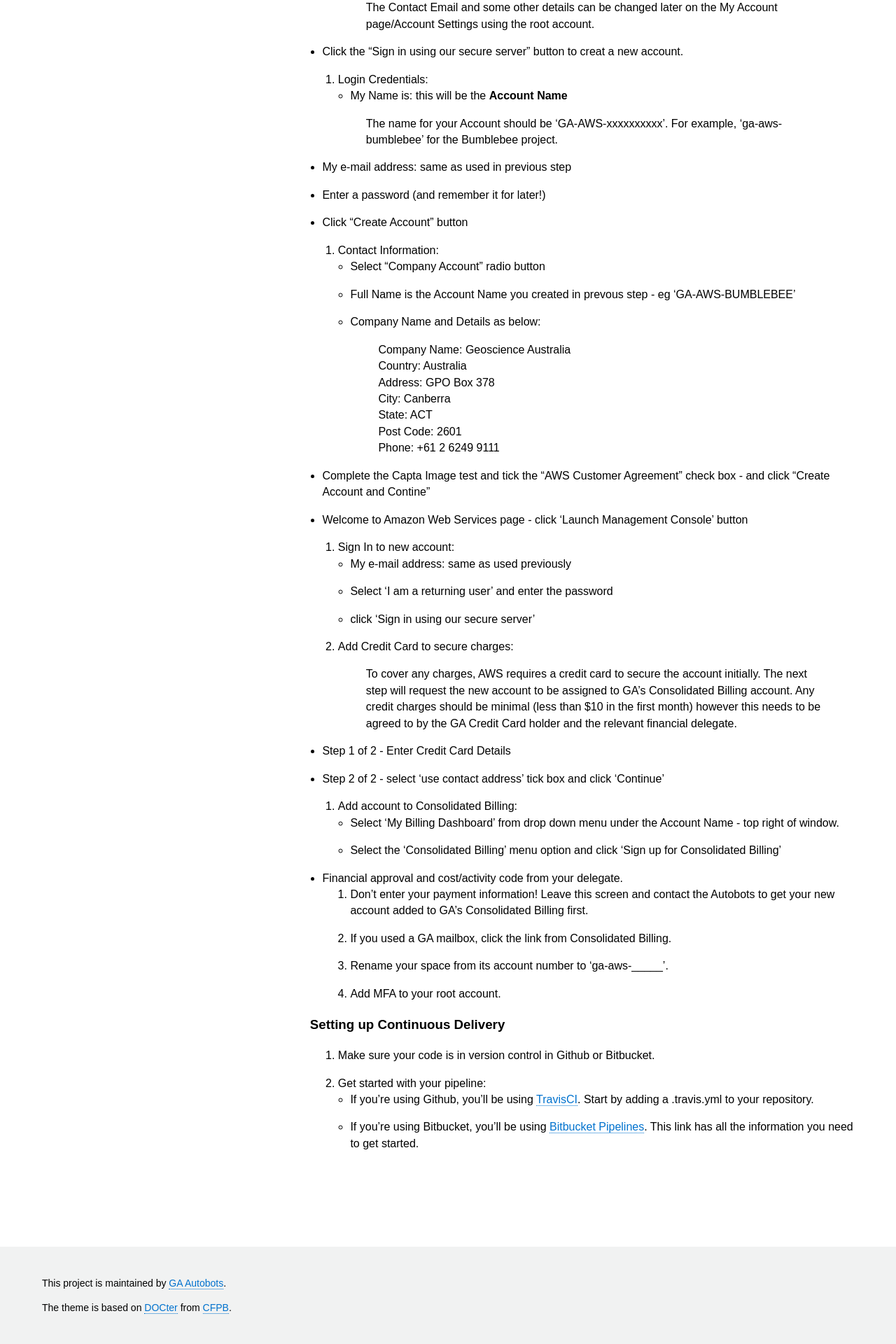
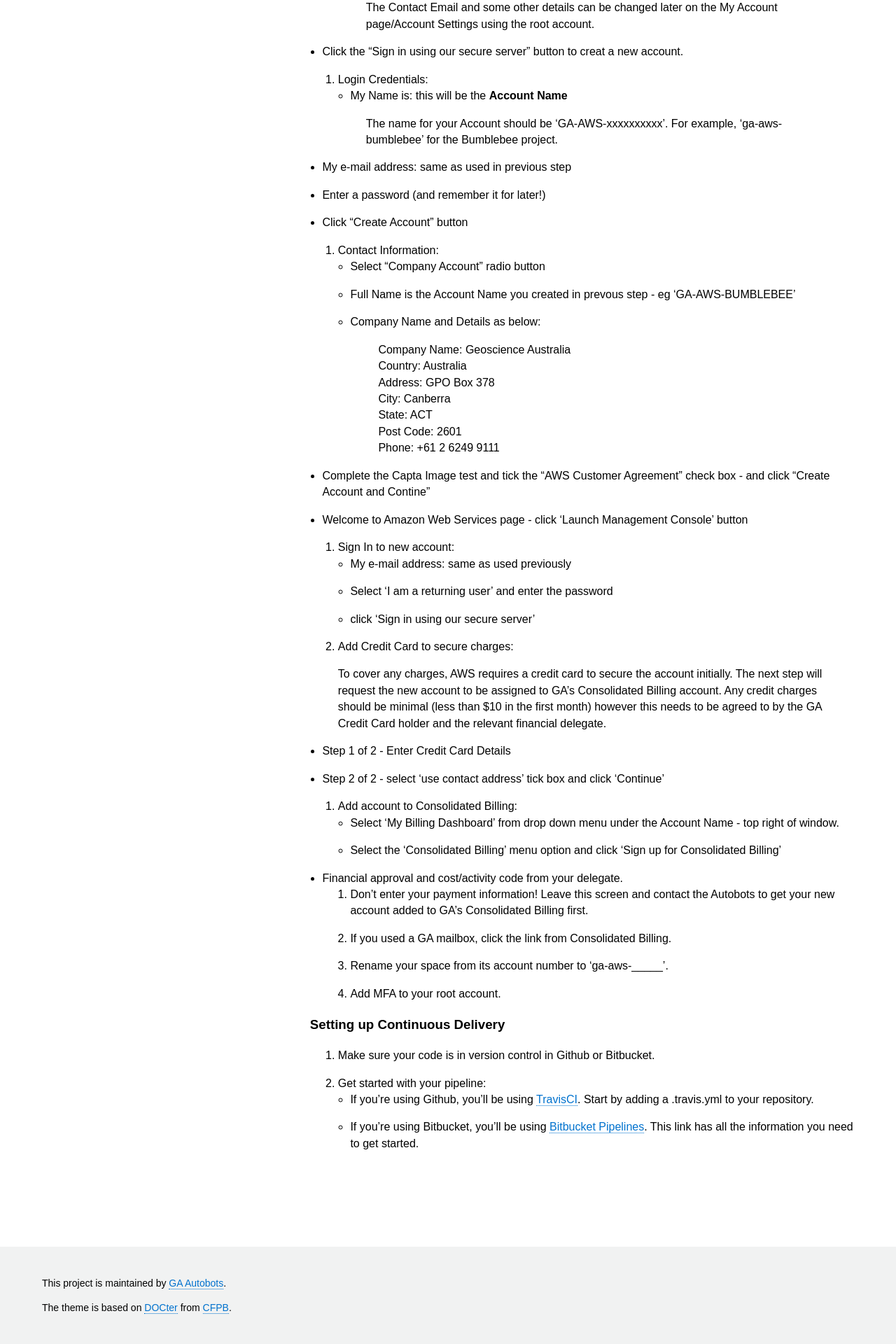
Before and after one commit to GeoscienceAustralia/cloud, a Jekyll site: the page built from docs/_pages/setting_up_index.md, in a window 1280 px wide. Shown: the part 904-2824 px from the top of the page at 70% size. Built offline with Jekyll 4.4.1, drawn with Linux system fonts in a browser that asks for light colours.

```diff
--- a/docs/_pages/setting_up_index.md
+++ b/docs/_pages/setting_up_index.md
@@ -33,16 +33,16 @@ If you have an application that will eventually become a production service, you
    >
    > The Contact Email and some other details can be changed later on the My Account page/Account Settings using the root account.
 
-  * Click the "Sign in using our secure server" button to creat a new account.
+ * Click the "Sign in using our secure server" button to creat a new account.
 
 2. Login Credentials:
  * My Name is: this will be the **Account Name**
 
    > The name for your Account should be 'GA-AWS-xxxxxxxxxx'. For example, 'ga-aws-bumblebee' for the Bumblebee project.
 
-  * My e-mail address: same as used in previous step
-  * Enter a password (and remember it for later!)
-  * Click "Create Account" button
+ * My e-mail address: same as used in previous step
+ * Enter a password (and remember it for later!)
+ * Click "Create Account" button
 
 3. Contact Information:
  * Select "Company Account" radio button
@@ -65,7 +65,10 @@ If you have an application that will eventually become a production service, you
  * click 'Sign in using our secure server'
 
 5. Add Credit Card to secure charges:
- > To cover any charges, AWS requires a credit card to secure the account initially. The next step will request the new account to be assigned to GA's Consolidated Billing account. Any credit charges should be minimal (less than $10 in the first month) however this needs to be agreed to by the GA Credit Card holder and the relevant financial delegate.
+
+ > To cover any charges, AWS requires a credit card to secure the account initially.
+ > The next step will request the new account to be assigned to GA's Consolidated Billing account.
+ > Any credit charges should be minimal (less than $10 in the first month) however this needs to be agreed to by the GA Credit Card holder and the relevant financial delegate.
 
  * Step 1 of 2 - Enter Credit Card Details
  * Step 2 of 2 - select 'use contact address' tick box and click 'Continue'
```
